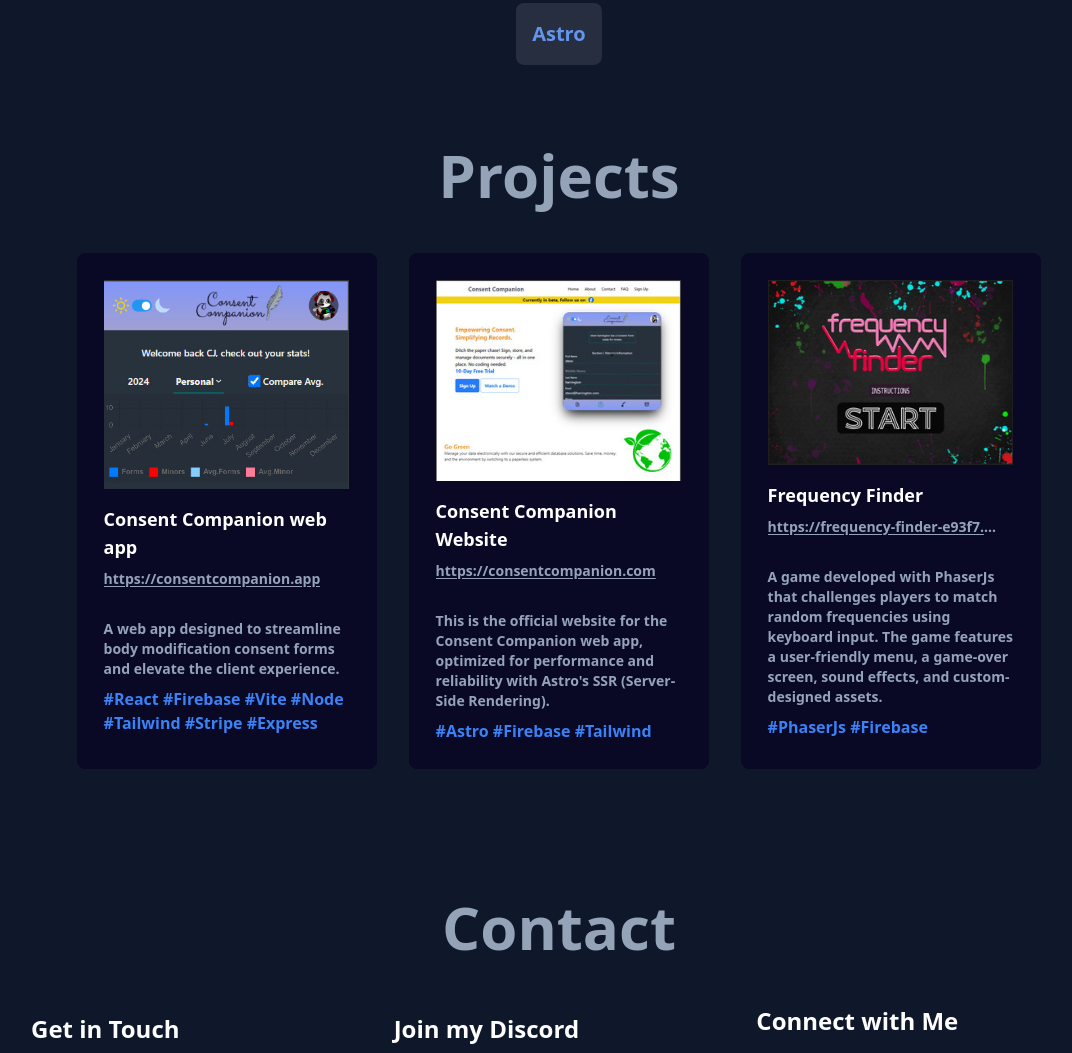
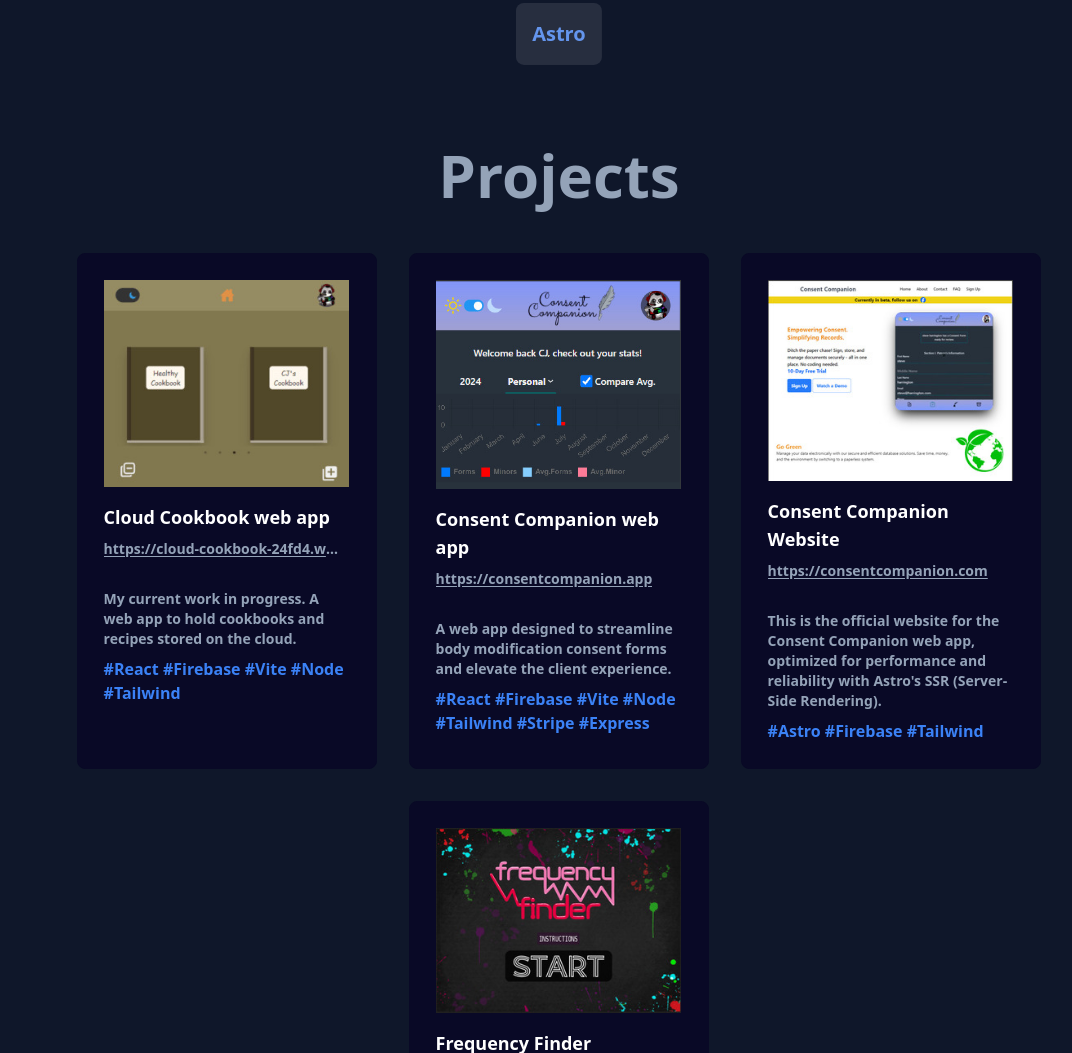
Before and after one commit to mr-steal-ur-code/portfolio, an Astro site: page / in a window 1280 px wide. Shown: the part 4907-5960 px from the top of the page, without its empty margins (81-1153 px from the left). Built offline with nearby package versions, Linux system fonts and the light colour scheme; Astro itself is replaced by a stand-in of ours.

Commit message:
add cloud cookbook project

```diff
--- a/src/pages/index.astro
+++ b/src/pages/index.astro
@@ -333,6 +333,13 @@
 			<p class="sm:text-3xl md:text-6xl text-center pt-20 pb-12">Projects</p>
 			<div class="flex flex-row flex-wrap gap-8 justify-center">
 				<ProjectCard
+					title="Cloud Cookbook web app"
+					image="/images/cloud-cookbook.jpg"
+					link="https://cloud-cookbook-24fd4.web.app/"
+					content="My current work in progress. A web app to hold cookbooks and recipes stored on the cloud."
+					subContent="#React #Firebase #Vite #Node #Tailwind"
+				/>
+				<ProjectCard
 					title="Consent Companion web app"
 					image="/images/consent-companion.jpg"
 					link="https://consentcompanion.app"
```
Also changed, not shown: public/images/cloud-cookbook.jpg (added).
